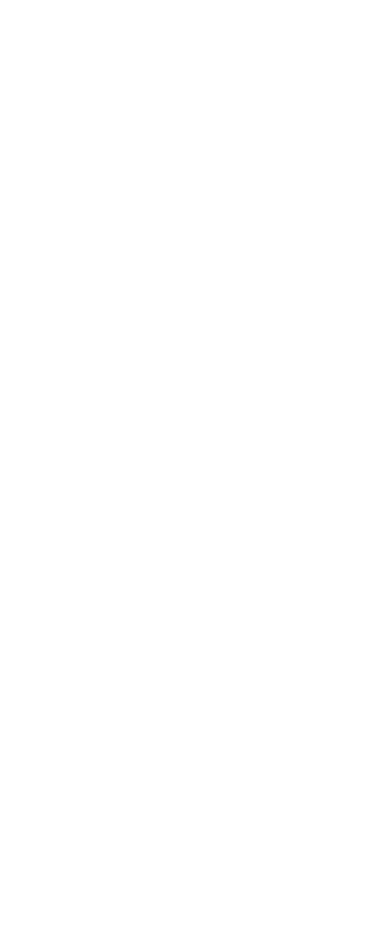
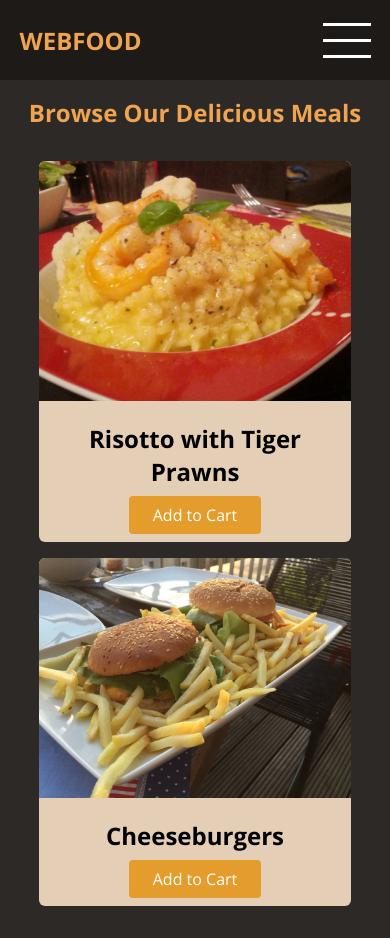
Before and after one commit to haemul64/web-dev, a plain HTML site: page section8/index.html in a window 390 px wide. Before the commit the page ends 844 px from the top, so only its background shows below. Drawn offline with nearby package versions, Linux system fonts and the light colour scheme.

Commit message:
section 8 - completion

```diff
--- a/section8/index.html
+++ b/section8/index.html
@@ -3,7 +3,83 @@
     <head>
         <meta charset="UTF-8" />
         <meta name="viewport" content="width=device-width, initial-scale=1.0" />
-        <title>Document</title>
+        <title>WebFood</title>
+        <link rel="preconnect" href="https://fonts.gstatic.com" />
+        <link
+            href="https://fonts.googleapis.com/css2?family=Open+Sans:wght@400;700&display=swap"
+            rel="stylesheet"
+        />
+        <link rel="stylesheet" href="style.css" />
     </head>
-    <body></body>
+    <body>
+        <!-- header / aside / main -->
+        <header id="main-header">
+            <a href="index.html" id="logo">WebFood</a>
+            <nav>
+                <ul>
+                    <li>
+                        <a href="">Browse Meals</a>
+                    </li>
+                    <li>
+                        <a href="">My Orders</a>
+                    </li>
+                </ul>
+            </nav>
+            <a href="#side-drawer" class="menu-btn">
+                <span></span>
+                <span></span>
+                <span></span>
+            </a>
+        </header>
+        <aside id="side-drawer">
+            <header>
+                <a href="#" class="menu-btn">
+                    <span></span>
+                    <span></span>
+                    <span></span>
+                </a>
+            </header>
+            <nav>
+                <ul>
+                    <li>
+                        <a href="">Browse Meals</a>
+                    </li>
+                    <li>
+                        <a href="">My Orders</a>
+                    </li>
+                </ul>
+            </nav>
+        </aside>
+        <main>
+            <h1>Browse Our Delicious Meals</h1>
+            <section id="latest-products">
+                <ul>
+                    <li class="food-item">
+                        <article>
+                            <img
+                                src="/images/food/risotto.jpg"
+                                alt="Delicious risotto with tiger prawns"
+                            />
+                            <div class="food-item-content">
+                                <h2>Risotto with Tiger Prawns</h2>
+                                <a href="" class="btn">Add to Cart</a>
+                            </div>
+                        </article>
+                    </li>
+                    <li class="food-item">
+                        <article>
+                            <img
+                                src="/images/food/cheeseburgers.jpg"
+                                alt="Classic cheeseburgers with fries"
+                            />
+                            <div class="food-item-content">
+                                <h2>Cheeseburgers</h2>
+                                <a href="" class="btn">Add to Cart</a>
+                            </div>
+                        </article>
+                    </li>
+                </ul>
+            </section>
+        </main>
+    </body>
 </html>
--- /dev/null
+++ b/section8/style.css
@@ -0,0 +1,170 @@
+body {
+    font-family: "Open Sans", sans-sarif;
+    margin: 0;
+    background-color: rgb(44, 41, 38);
+}
+
+a {
+    text-decoration: none;
+}
+
+#main-header {
+    height: 5rem;
+    display: flex;
+    justify-content: space-between;
+    align-items: center;
+    background-color: rgb(29, 26, 24);
+    padding: 0 5%;
+}
+
+#logo {
+    font-size: 1.5rem;
+    font-weight: bold;
+    color: rgb(238, 164, 80);
+    text-transform: uppercase;
+}
+
+.menu-btn {
+    display: flex;
+    flex-direction: column;
+    justify-content: space-around;
+    width: 3rem;
+    height: 3rem;
+    display: none;
+}
+
+.menu-btn span {
+    width: 100%;
+    height: 3px;
+    background-color: white;
+}
+
+#main-header ul {
+    list-style: none;
+    display: flex;
+    margin: 0;
+    padding: 0;
+}
+
+#main-header li {
+    margin: 0 1rem;
+}
+
+#main-header nav a {
+    color: rgb(185, 131, 31);
+    font-size: 1.25rem;
+}
+
+#main-header nav a:hover {
+    color: rgb(228, 163, 44);
+}
+
+#side-drawer {
+    width: 100%;
+    height: 100%;
+    background-color: rgb(29, 26, 27);
+    position: fixed;
+    top: 0;
+    left: 0;
+    display: none;
+}
+
+#side-drawer:target {
+    display: block;
+}
+
+#side-drawer header {
+    height: 5rem;
+    display: flex;
+    justify-content: flex-end;
+    align-items: center;
+    padding: 0 5%;
+}
+
+#side-drawer ul {
+    list-style: none;
+    margin: 0;
+    padding: 4rem 1rem;
+    display: flex;
+    flex-direction: column;
+    align-items: center;
+}
+
+#side-drawer li {
+    margin: 1rem 0;
+}
+
+#side-drawer a {
+    color: rgb(253, 239, 213);
+    font-size: 2rem;
+}
+
+main h1 {
+    text-align: center;
+    color: rgb(238, 164, 80);
+    font-size: 3rem;
+}
+
+#latest-products {
+    width: 80%;
+    margin: 2rem auto;
+}
+
+#latest-products ul {
+    display: grid;
+    grid-template-columns: 1fr 1fr;
+    gap: 1rem;
+    margin: 0;
+    padding: 0;
+    list-style: none;
+}
+
+.food-item {
+    background-color: rgb(228, 206, 182);
+    border-radius: 6px;
+    overflow: hidden;
+}
+
+.food-item img {
+    height: 15rem;
+    width: 100%;
+    object-fit: cover;
+}
+
+.food-item-content {
+    padding: 1rem;
+    text-align: center;
+}
+
+.food-item h2 {
+    margin: 0 0 1rem 0;
+}
+
+.btn {
+    background-color: rgb(228, 157, 44);
+    color: white;
+    border-radius: 4px;
+    padding: 0.5rem 1.5rem;
+}
+
+.btn:hover {
+    background-color: rgb(221, 134, 34);
+}
+
+@media (max-width: 48rem) {
+    #main-header nav {
+        display: none;
+    }
+
+    .menu-btn {
+        display: flex;
+    }
+
+    main h1 {
+        font-size: 1.5rem;
+    }
+
+    #latest-products ul {
+        grid-template-columns: 100%;
+    }
+}
```
Also changed, not shown: images/food/cheeseburgers.jpg (added), images/food/risotto.jpg (added).
